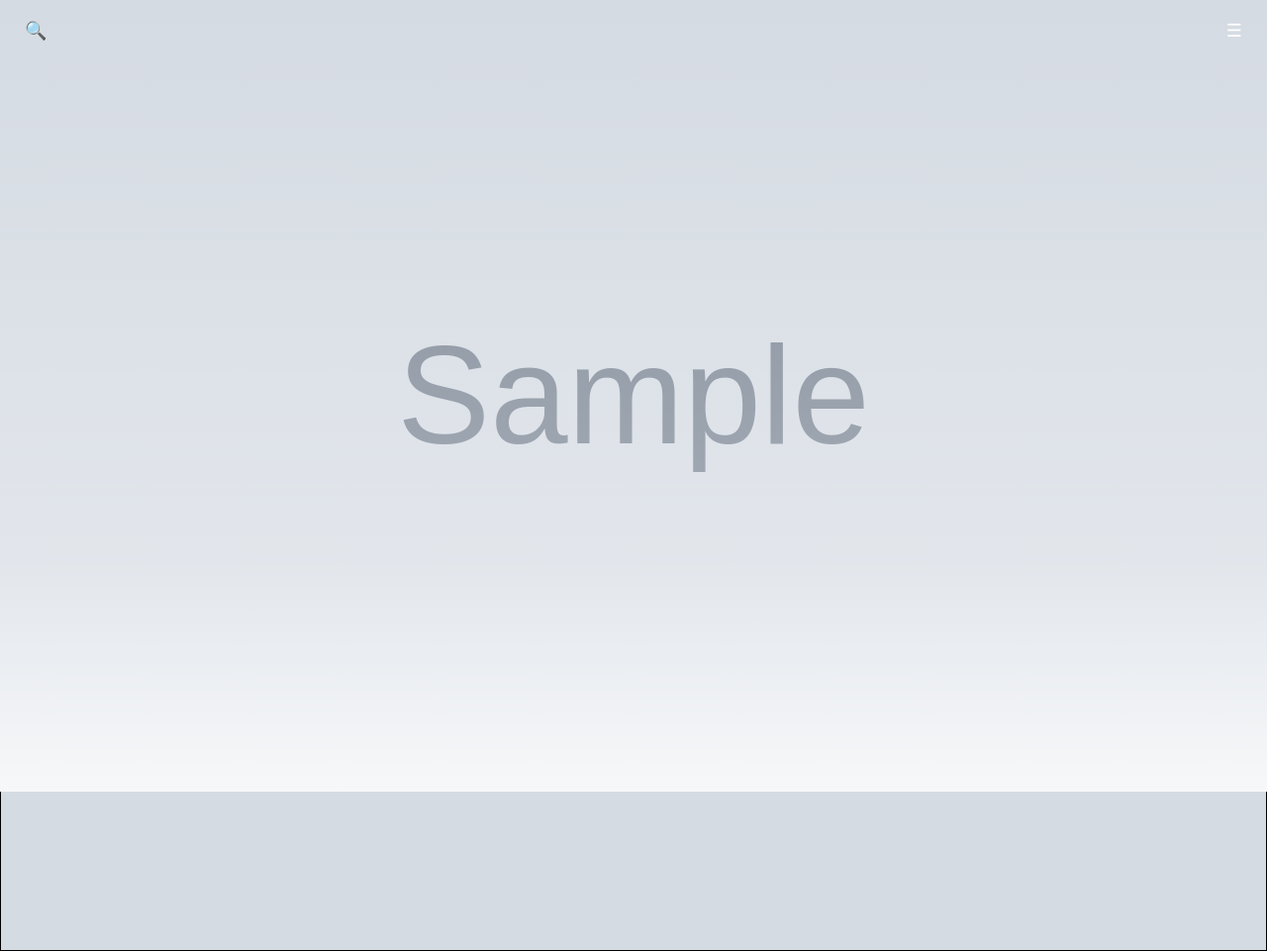
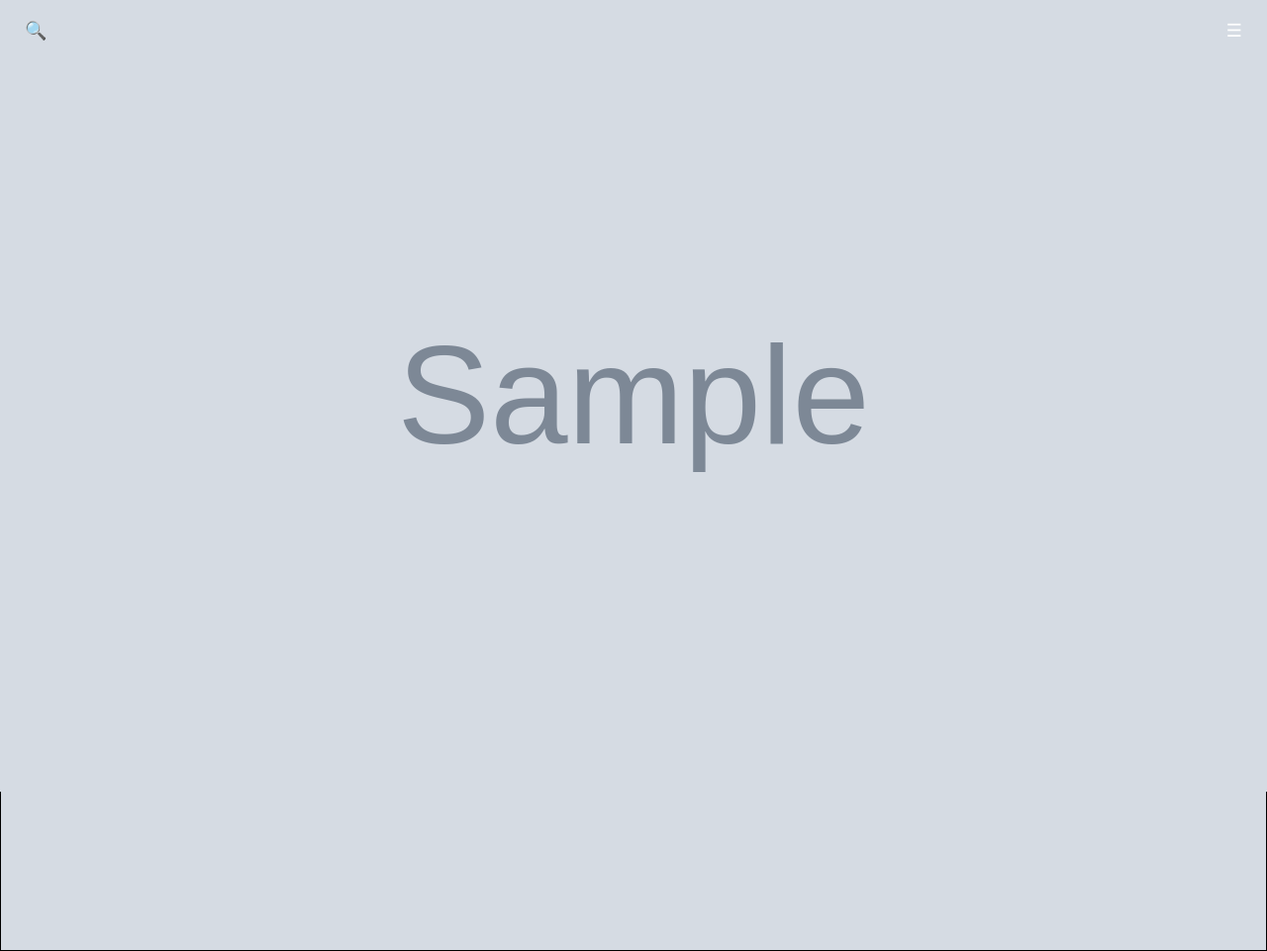
Before and after one commit to imhyunho99/bidbar_menu, a Django app: page /category/1/ in a window 1280 px wide. Shown: the whole page at 99% size. Run offline with Django 5.2, Linux system fonts and the light colour scheme; tables that the repository leaves empty hold one stand-in row (values such as "Sample post"); grey boxes marked "Sample" are stand-in pictures.

Commit message:
Revert: Rollback gradient overlay changes

```diff
--- a/menu_project/menu/templates/menu/category_list.html
+++ b/menu_project/menu/templates/menu/category_list.html
@@ -14,7 +14,7 @@
     {% if site_settings and site_settings.side_image %}
     <style>
         .background-with-gradient {
-            background: linear-gradient(to bottom, rgba(255,255,255,0) 0%, rgba(255,255,255,0.3) 70%, rgba(255,255,255,0.8) 100%), url('{{ site_settings.side_image.url }}');
+            background: url('{{ site_settings.side_image.url }}');
             background-size: cover;
             background-position: center;
             background-attachment: fixed;
--- a/menu_project/menu/templates/menu/menu_list.html
+++ b/menu_project/menu/templates/menu/menu_list.html
@@ -15,7 +15,7 @@
     <style>
         {% if site_settings.side_image %}
         .background-with-gradient {
-            background: linear-gradient(to bottom, rgba(255,255,255,0) 0%, rgba(255,255,255,0.3) 70%, rgba(255,255,255,0.8) 100%), url('{{ site_settings.side_image.url }}');
+            background: url('{{ site_settings.side_image.url }}');
             background-size: cover;
             background-position: center;
             background-attachment: fixed;
```
